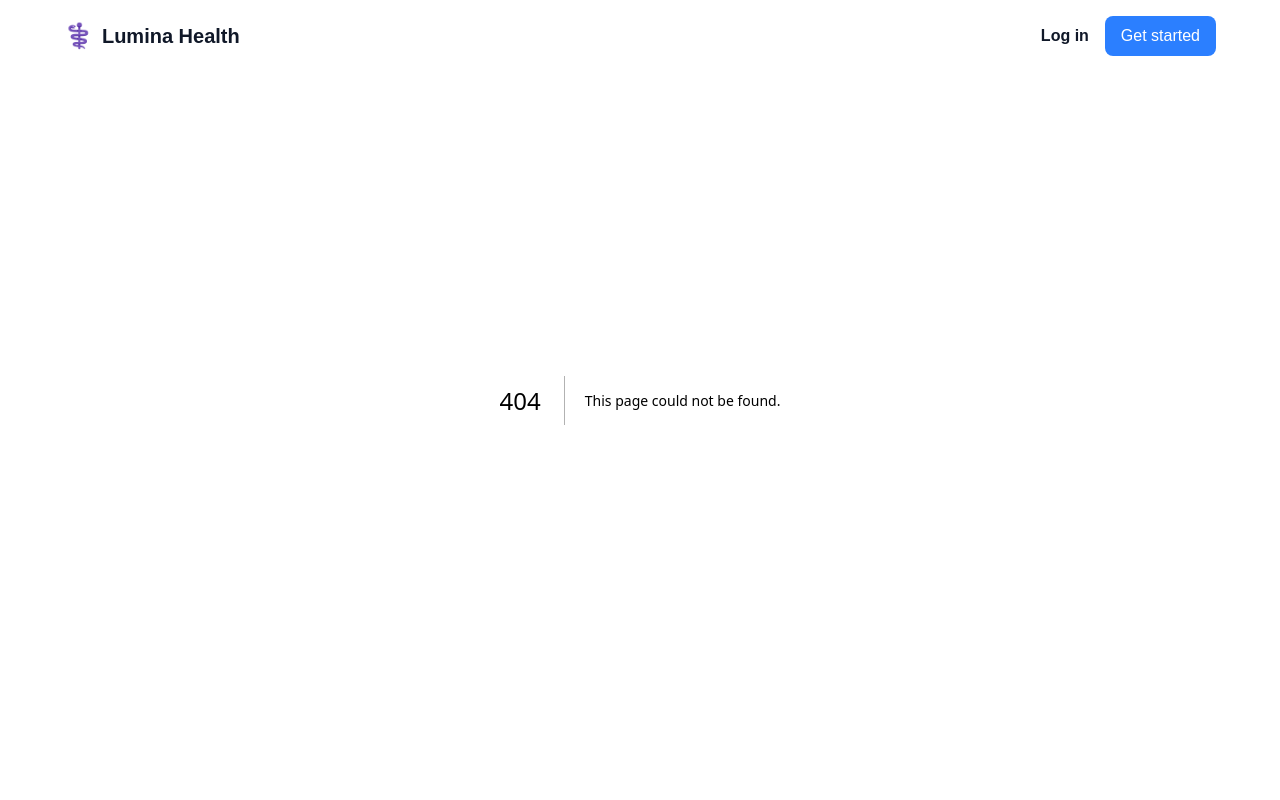
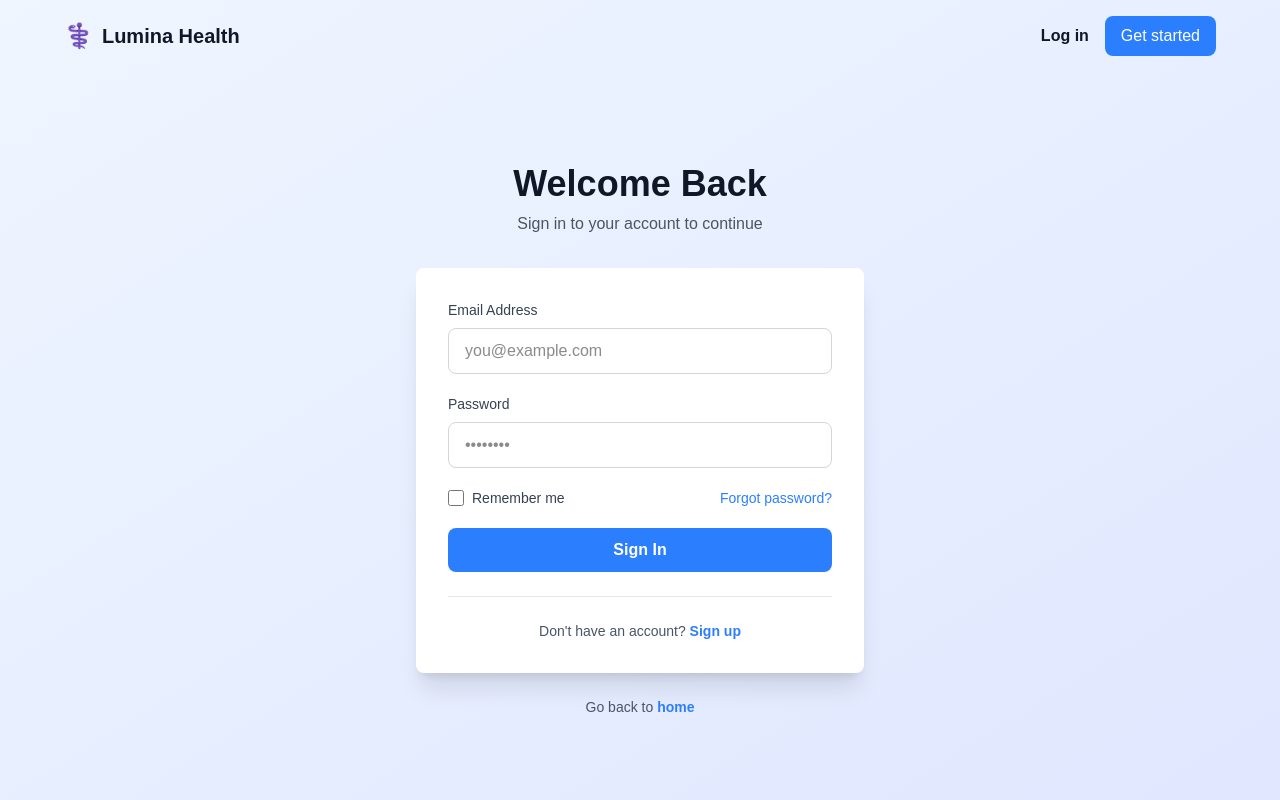
Before and after one commit to blackasta1997/myprofile, a Next.js app: page /login in a window 1280 px wide. Before the commit this address had no page. Shown: the top 800 px of the page. Built offline with nearby package versions, Linux system fonts and the light colour scheme.

Commit message:
Login Page

```diff
--- a/app/api/login/route.ts
+++ b/app/api/login/route.ts
@@ -25,11 +25,17 @@ export async function POST(request: NextRequest) {
 
       if (isPasswordValid) {
         try {
+          const userId = res.items[0].sys.id;
+          const hashedUserId = await bcrypt.hash(userId, 10);
           console.log(
             `[LOGIN SUCCESS] User logged in: ${email} at ${new Date().toISOString()}`,
           );
           const response = NextResponse.json({ items: res.items });
           response.cookies.set("loggedIn", "true", {
+            path: "/",
+            maxAge: 60 * 60 * 24 * 7,
+          });
+          response.cookies.set("uid", hashedUserId, {
             path: "/",
             maxAge: 60 * 60 * 24 * 7,
           });
--- a/app/api/logout/route.ts
+++ b/app/api/logout/route.ts
@@ -6,5 +6,9 @@ export async function POST() {
     path: '/',
     maxAge: 0,
   });
+  response.cookies.set('uid', '', {
+    path: '/',
+    maxAge: 0,
+  });
   return response;
 }
--- /dev/null
+++ b/app/login/page.tsx
@@ -0,0 +1,178 @@
+'use client';
+
+import { useState } from 'react';
+import { useRouter } from 'next/navigation';
+import Link from 'next/link';
+import Image from 'next/image';
+
+export default function LoginPage() {
+  const [email, setEmail] = useState('');
+  const [password, setPassword] = useState('');
+  const [rememberMe, setRememberMe] = useState(false);
+  const [isLoading, setIsLoading] = useState(false);
+  const [error, setError] = useState('');
+  const [successMessage, setSuccessMessage] = useState('');
+  const router = useRouter();
+
+  const handleSubmit = async (e: React.FormEvent) => {
+    e.preventDefault();
+    setError('');
+    setIsLoading(true);
+
+    try {
+      const normalizedEmail = email.trim().toLowerCase();
+      const normalizedPassword = password.trim();
+
+      const response = await fetch('/api/login', {
+        method: 'POST',
+        headers: { 'Content-Type': 'application/json' },
+        body: JSON.stringify({ email: normalizedEmail, password: normalizedPassword }),
+      });
+
+      const result = await response.json();
+      if (!response.ok) {
+        throw new Error(result.error || 'Login failed');
+      }
+
+      if (result.items?.length > 0) {
+        setSuccessMessage('Login successful! Redirecting...');
+        // Cookie is now set server-side by the login API response
+        setTimeout(() => {
+          setIsLoading(false);
+          router.push('/dashboard');
+        }, 1500);
+      } else {
+        setError('Email or password does not match our records.');
+        setIsLoading(false);
+      }
+    } catch (err) {
+      setError(err instanceof Error ? err.message : 'An error occurred');
+      setIsLoading(false);
+    }
+  };
+
+  return (
+    <div className="min-h-screen bg-gradient-to-br from-blue-50 to-indigo-100 flex items-center justify-center p-4 pt-24">
+      <div className="w-full max-w-md">
+        <div className="text-center mb-8">
+          <h1 className="text-4xl font-bold text-gray-900 mb-2">Welcome Back</h1>
+          <p className="text-gray-600">Sign in to your account to continue</p>
+        </div>
+
+        {/* Login Card */}
+        <div className="bg-white rounded-lg shadow-xl p-8">
+          {/* Error Alert */}
+          {error && (
+            <div className="mb-6 p-4 bg-red-50 border border-red-200 rounded-lg flex gap-3">
+              <svg className="w-5 h-5 text-red-600 flex-shrink-0 mt-0.5" fill="none" stroke="currentColor" viewBox="0 0 24 24">
+                <path strokeLinecap="round" strokeLinejoin="round" strokeWidth={2} d="M12 8v4m0 4h.01M21 12a9 9 0 11-18 0 9 9 0 0118 0z" />
+              </svg>
+              <p className="text-sm text-red-700">{error}</p>
+            </div>
+          )}
+
+          {/* Success Alert */}
+          {successMessage && (
+            <div className="mb-6 p-4 bg-green-50 border border-green-200 rounded-lg flex gap-3">
+              <svg className="w-5 h-5 text-green-600 flex-shrink-0 mt-0.5" fill="none" stroke="currentColor" viewBox="0 0 24 24">
+                <path strokeLinecap="round" strokeLinejoin="round" strokeWidth={2} d="M5 13l4 4L19 7" />
+              </svg>
+              <p className="text-sm text-green-700">{successMessage}</p>
+            </div>
+          )}
+
+          {/* Form */}
+          <form onSubmit={handleSubmit} className="space-y-5">
+            {/* Email Field */}
+            <div>
+              <label htmlFor="email" className="block text-sm font-medium text-gray-700 mb-2">
+                Email Address
+              </label>
+              <input
+                id="email"
+                type="email"
+                value={email}
+                onChange={(e) => setEmail(e.target.value)}
+                placeholder="you@example.com"
+                required
+                disabled={isLoading}
+                className="w-full px-4 py-2.5 border border-gray-300 rounded-lg focus:ring-2 focus:ring-blue-500 focus:border-transparent outline-none transition disabled:bg-gray-50 disabled:cursor-not-allowed"
+              />
+            </div>
+
+            {/* Password Field */}
+            <div>
+              <label htmlFor="password" className="block text-sm font-medium text-gray-700 mb-2">
+                Password
+              </label>
+              <input
+                id="password"
+                type="password"
+                value={password}
+                onChange={(e) => setPassword(e.target.value)}
+                placeholder="••••••••"
+                required
+                disabled={isLoading}
+                className="w-full px-4 py-2.5 border border-gray-300 rounded-lg focus:ring-2 focus:ring-blue-500 focus:border-transparent outline-none transition disabled:bg-gray-50 disabled:cursor-not-allowed"
+              />
+            </div>
+
+            {/* Remember Me & Forgot Password */}
+            <div className="flex items-center justify-between text-sm">
+              <label className="flex items-center space-x-2 cursor-pointer">
+                <input
+                  type="checkbox"
+                  checked={rememberMe}
+                  onChange={(e) => setRememberMe(e.target.checked)}
+                  disabled={isLoading}
+                  className="w-4 h-4 text-blue-500 border-gray-300 rounded focus:ring-blue-500 disabled:cursor-not-allowed"
+                />
+                <span className="text-gray-700">Remember me</span>
+              </label>
+              <Link href="#" className="text-blue-500 hover:text-blue-600 font-medium transition">
+                Forgot password?
+              </Link>
+            </div>
+
+            {/* Submit Button */}
+            <button
+              type="submit"
+              disabled={isLoading}
+              className="w-full bg-blue-500 hover:bg-blue-600 disabled:bg-blue-400 text-white font-semibold py-2.5 px-4 rounded-lg transition duration-200 disabled:cursor-not-allowed flex items-center justify-center gap-2"
+            >
+              {isLoading ? (
+                <>
+                  <svg className="w-5 h-5 animate-spin" fill="none" stroke="currentColor" viewBox="0 0 24 24">
+                    <circle className="opacity-25" cx="12" cy="12" r="10" stroke="currentColor" strokeWidth="4" />
+                    <path className="opacity-75" fill="currentColor" d="M4 12a8 8 0 018-8V0C5.373 0 0 5.373 0 12h4zm2 5.291A7.962 7.962 0 014 12H0c0 3.042 1.135 5.824 3 7.938l3-2.647z" />
+                  </svg>
+                  Signing in...
+                </>
+              ) : (
+                'Sign In'
+              )}
+            </button>
+          </form>
+
+          {/* Footer */}
+          <div className="mt-6 pt-6 border-t border-gray-200 text-center text-sm text-gray-600">
+            Don't have an account?{' '}
+            <Link href="/signup" className="text-blue-500 hover:text-blue-600 font-semibold transition">
+              Sign up
+            </Link>
+          </div>
+        </div>
+
+        {/* Additional Info */}
+        <div className="mt-6 text-center text-sm text-gray-600">
+          <p>
+            Go back to{' '}
+            <Link href="/" className="text-blue-500 hover:text-blue-600 font-semibold transition">
+              home
+            </Link>
+          </p>
+        </div>
+      </div>
+    </div>
+  );
+}
--- a/proxy.ts
+++ b/proxy.ts
@@ -1,15 +1,26 @@
-import { NextRequest, NextResponse } from 'next/server';
+import { NextRequest, NextResponse } from "next/server";
 
 export function proxy(request: NextRequest) {
-  const loggedIn = request.cookies.get('loggedIn')?.value;
-
-  if (loggedIn !== 'true') {
-    return NextResponse.redirect(new URL('/', request.url));
+  const loggedIn = request.cookies.get("loggedIn")?.value;
+  const pathname = request.nextUrl.pathname;
+  console.log(loggedIn, pathname);
+  if (loggedIn === undefined) {
+    if (pathname === "/appointment") {
+      return NextResponse.redirect(new URL("/login", request.url));
+    } else {
+      if (pathname !== "/login") {
+        return NextResponse.redirect(new URL("/", request.url));
+      }
+    }
+  } else {
+    if (loggedIn !== undefined && pathname === "/login") {
+      return NextResponse.redirect(new URL("/dashboard", request.url));
+    }
   }
 
   return NextResponse.next();
 }
 
 export const config = {
-  matcher: ['/calendar/:path*', '/appointment/:path*', '/profile'],
+  matcher: ["/calendar/:path*", "/appointment/:path*", "/dashboard", "/login"],
 };
```
